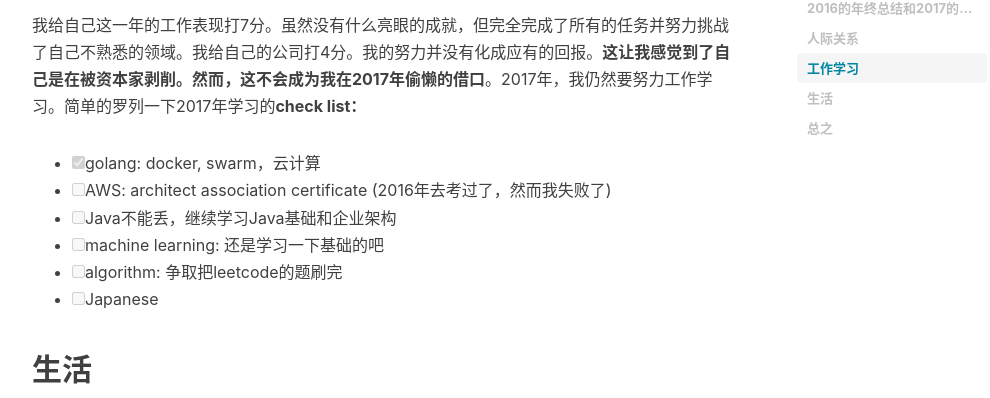
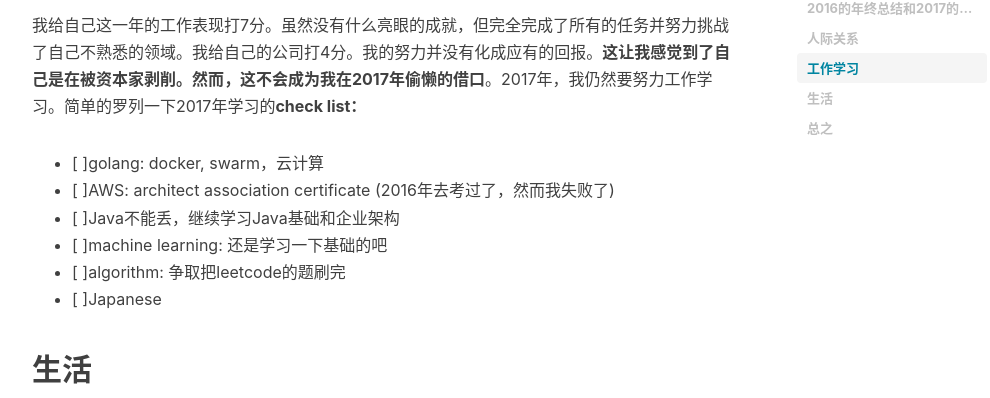
Before and after one commit to alvindaiyan/alvindaiyan.github.io, a Jekyll site: the page built from _posts/life/2017-01-02-zong-jie.md, in a window 1280 px wide and 900 px high, scrolled down 1455 px. Shown: the part 107-505 px from the top of the window, without its empty margins (233-1223 px from the left). Built offline with Jekyll 4.4.1, drawn with Linux system fonts in a browser that asks for light colours; nearby versions of some CDN libraries; comment, search, counter and statistics services are not loaded.

```diff
--- a/_posts/life/2017-01-02-zong-jie.md
+++ b/_posts/life/2017-01-02-zong-jie.md
@@ -34,12 +34,12 @@ tags:
 
 我给自己这一年的工作表现打7分。虽然没有什么亮眼的成就，但完全完成了所有的任务并努力挑战了自己不熟悉的领域。我给自己的公司打4分。我的努力并没有化成应有的回报。**这让我感觉到了自己是在被资本家剥削。然而，这不会成为我在2017年偷懒的借口**。2017年，我仍然要努力工作学习。简单的罗列一下2017年学习的**check list：**
 
-- [X] golang: docker, swarm，云计算
-- [ ] AWS: architect association certificate (2016年去考过了，然而我失败了)
-- [ ] Java不能丢，继续学习Java基础和企业架构
-- [ ] machine learning: 还是学习一下基础的吧
-- [ ] algorithm: 争取把leetcode的题刷完
-- [ ] Japanese
+- [ ]golang: docker, swarm，云计算
+- [ ]AWS: architect association certificate (2016年去考过了，然而我失败了)
+- [ ]Java不能丢，继续学习Java基础和企业架构
+- [ ]machine learning: 还是学习一下基础的吧
+- [ ]algorithm: 争取把leetcode的题刷完
+- [ ]Japanese
 
 ## 生活
 
```
